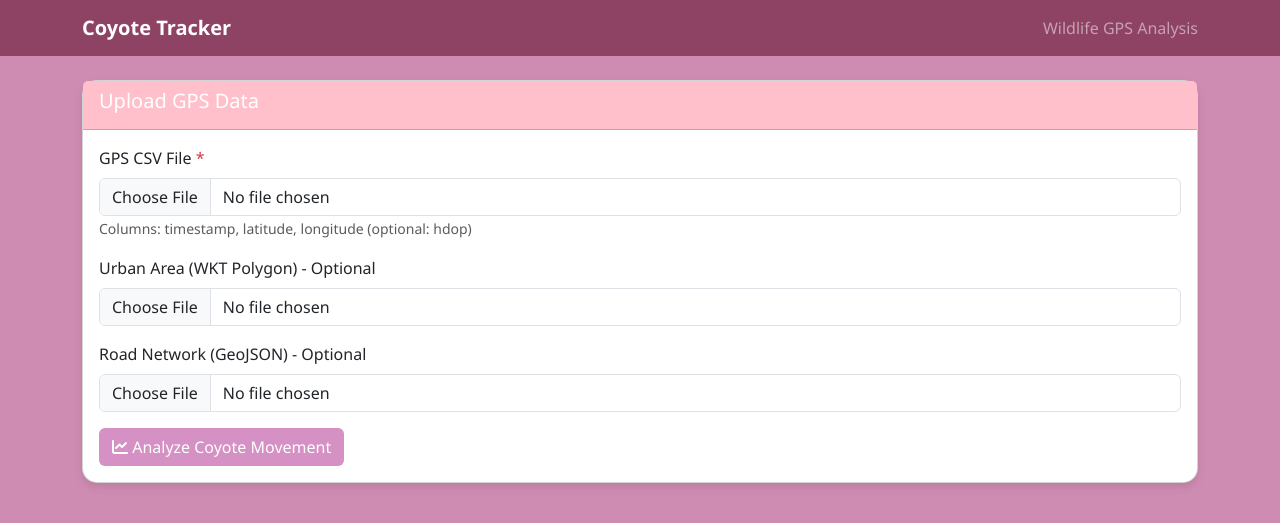
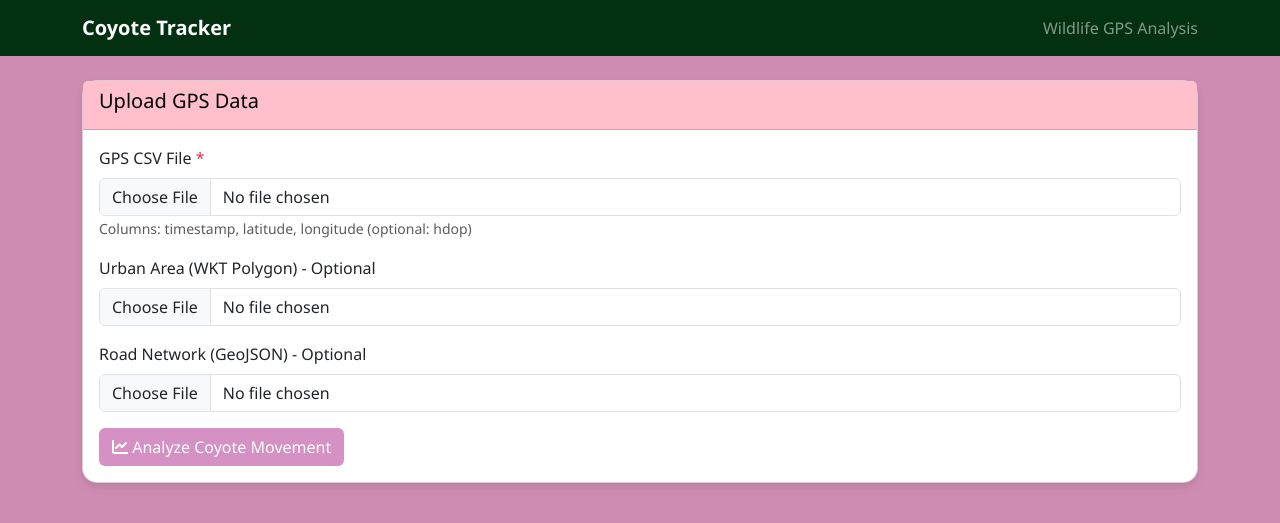
Before and after one commit to aebrown512/wildlife-monitoring, a Flask app: page / in a window 1280 px wide. Shown: the top 523 px of the page. Run offline with Flask 3, Linux system fonts and the light colour scheme; some libraries are stand-ins or nearby versions.

Commit message:
modified:   templates/index.html

```diff
--- a/templates/index.html
+++ b/templates/index.html
@@ -8,13 +8,13 @@
     <link rel="stylesheet" href="https://cdnjs.cloudflare.com/ajax/libs/font-awesome/6.0.0/css/all.min.css">
     <style>
         body { background: #cf8cb3; font-family: 'Segoe UI', Tahoma, Geneva, Verdana, sans-serif; }
-        .navbar { background-color: #8f4364; }
+        .navbar { background-color: #043012; }
         .navbar-brand { color: white !important; font-weight: bold; }
         .card { border-radius: 15px; box-shadow: 0 4px 8px rgba(0,0,0,0.1); margin-bottom: 20px; }
         .btn-coyote { background-color: #d590c4; color: white; }
         .btn-coyote:hover { background-color: #b37a85; color: white; }
         #map-container iframe { width: 100%; height: 500px; border: none; border-radius: 10px; }
-        .prediction-card { background: linear-gradient(135deg, #5e3a5f 0%, #4f3050 100%); color: white; }
+        .prediction-card { background: linear-gradient(135deg, #e69ec6 0%, #e69ec6 100%); color: white; }
         .alert-item { border-left: 4px solid #632143; background: #fff5f5; }
         .table-sm { font-size: 0.9rem; }
         .spinner { display: none; position: fixed; top: 50%; left: 50%; transform: translate(-50%,-50%); z-index: 9999; }
@@ -32,7 +32,7 @@
 <div class="container mt-4">
     <!-- Upload Form -->
     <div class="card">
-        <div class="card-header b-primary text-white" style="background-color: pink;">
+        <div class="card-header b-primary text-black" style="background-color:pink;">
             <h5><i class=""></i> Upload GPS Data</h5>
         </div>
         <div class="card-body">
@@ -133,6 +133,9 @@ document.getElementById('uploadForm').addEventListener('submit', async (e) => {
     try {
         const formData = new FormData(e.target);
         for (let pair of formData.entries()) {
+    console.log(pair[0], pair[1]);
+        }
+        for (let pair of formData.entries()) {
         console.log(pair[0], pair[1]);
         }
         const response = await fetch('/upload', {
```
